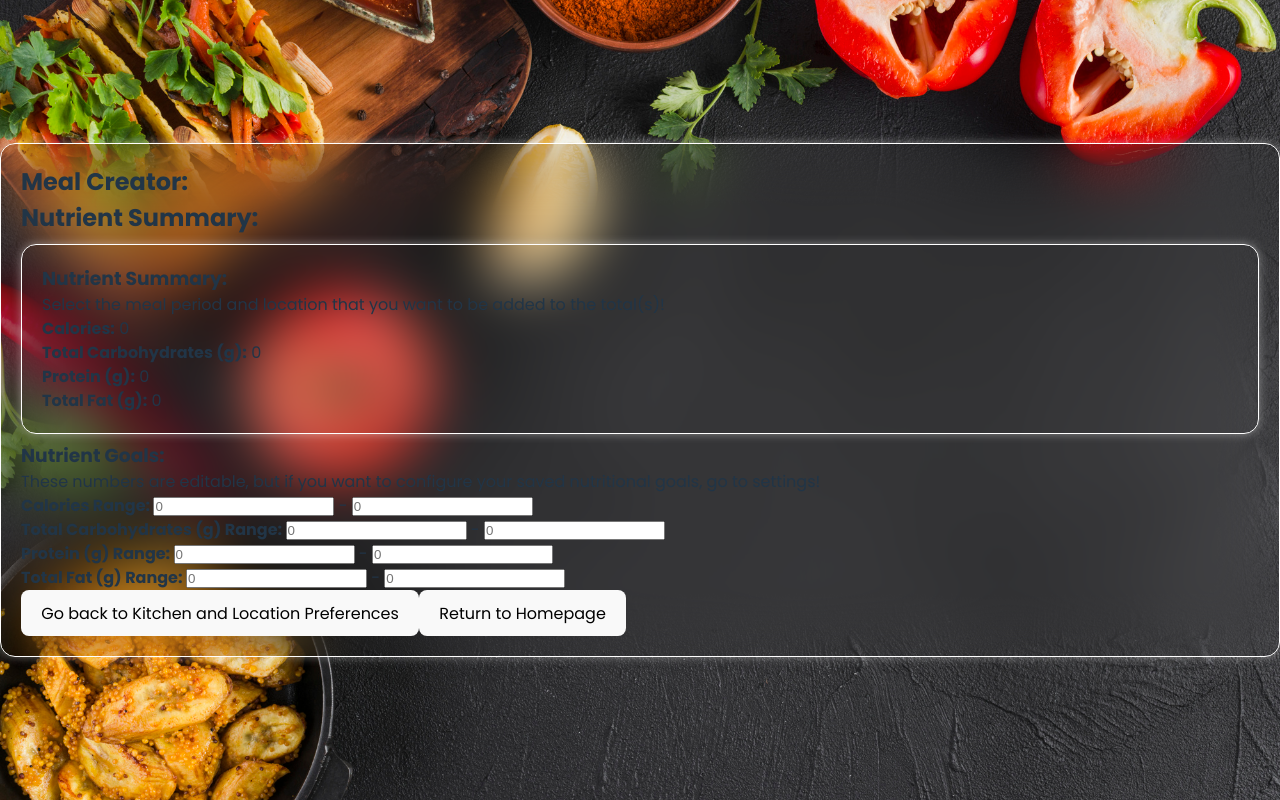
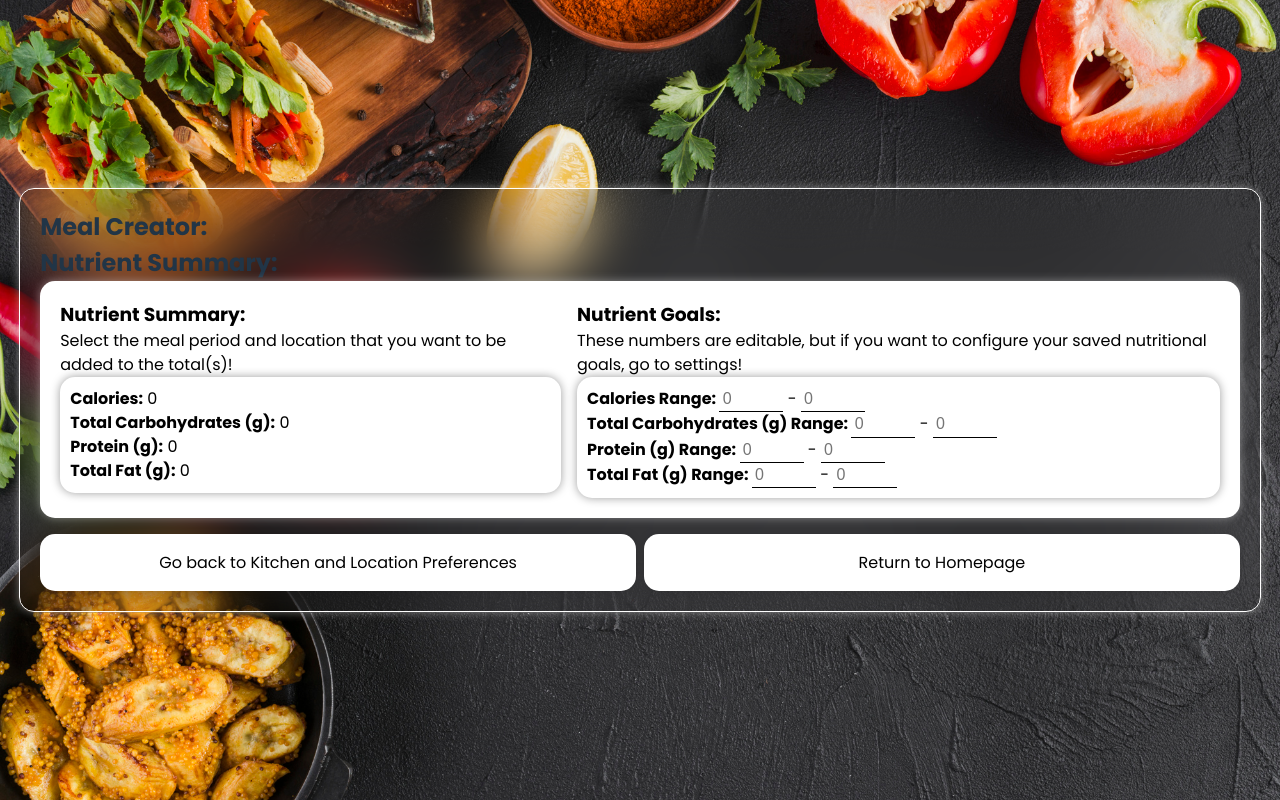
Before and after one commit to EddieTheEgg/NU-Hall, a React (Vite) app in the folder NU-Dining/: page /edit-meals in a window 1280 px wide. Built offline with nearby package versions, Linux system fonts and the light colour scheme.

Commit message:
added styling for new nutrient summary sections and button links

```diff
--- a/NU-Dining/src/styles/editMeals.css
+++ b/NU-Dining/src/styles/editMeals.css
@@ -1,7 +1,11 @@
 .form-container {
     display: flex;
     flex-direction: column;
-    width: 100vw;
+    width: 97vw;
+}
+
+.main-container{
+    margin: 1rem;
 }
 
 .periods {
@@ -15,15 +19,6 @@
     box-shadow: 0 0 10px rgba(255, 255, 255, 0.4);
 }
 
-.nutrientGoal-display {
-    flex: 1;
-    padding: 20px;
-    border: 0.5px solid #ffffff;
-    border-radius: 15px;
-    margin: 0.5rem auto;
-    backdrop-filter: blur(30px);
-    box-shadow: 0 0 10px rgba(255, 255, 255, 0.4);
-}
 
 
 .period-section{
@@ -199,15 +194,92 @@
     overflow: auto;
 }
 
+.periodLocationNutrientInfo-container{
+    background: white;
+    border-radius: 15px;
+    box-shadow: 0 0 5px rgba(0, 0, 0, 0.5);
+    color:black;
+    padding: 10px;
+    padding-top: 0.5rem;
+    position: relative;
+    margin-top: 1rem;
+}
+
 .periodLocation-nutrientInfo{
+    max-height: 10rem;
+    background: transparent;
+    border-radius: 15px;
+    color: black;
+    background-color: white;
+    overflow-y: auto; /*For the scrollbar purposes*/
+    padding: 10px;
+}
+
+.user-nutrientSummaries{
+    display: flex;
+    justify-content: center;
+    gap: 1rem;
     background: white;
-    box-shadow: 0px 4px 10px rgba(0, 0, 0, 0.4);
-    margin-top: 1rem;
+    color: black;
+    backdrop-filter: blur(30px);
+    box-shadow: 0 0 10px rgba(255, 255, 255, 0.4);
+    border-radius: 15px;
+    padding: 20px;
+}
+
+.nutrientGoal-editInput{
+    border: none;
+    border-bottom: 1px solid #000000;
+    background: transparent;
+    color: black;
+    font-size: 1rem;
+    padding: 0.2rem;
+    width: 4rem;
+}
+
+.displayTotal-section{
+    background: white;
+    box-shadow: 0 0 10px rgba(13, 13, 13, 0.4);
     border-radius: 15px;
     padding: 10px;
-    max-height: 7rem;
-    overflow: auto;
 }
+
+.displayGoalRange-section{
+    background: white;
+    box-shadow: 0 0 10px rgba(13, 13, 13, 0.4);
+    border-radius: 15px;
+    padding: 10px;
+}
+
+.navigate-editMeals-buttons{
+    display: flex;
+    justify-content: space-between;
+    margin-top: 1rem;
+    gap: 0.5rem;
+}
+
+.navigate-editMeals-buttons button{
+    height: 100%;
+    width: 100%;
+    background: white;
+    border: none;
+    outline: none;
+    border-radius: 15px;
+    box-shadow: 0 0 10px rgba(0, 0, 0, 0.1);
+    cursor: pointer;
+    font-size: 1rem;
+    padding: 1rem;
+    color: black;
+    transition: box-shadow 0.3s ease;
+}
+
+.navigate-editMeals-buttons button:hover{
+    box-shadow: 0 0 5px rgba(255, 255, 255, 0.8),
+                0 0 10px rgba(255, 255, 255, 0.6),
+                0 0 15px rgba(255, 255, 255, 0.4);
+    cursor: pointer;
+}
+
 
 
 
```
